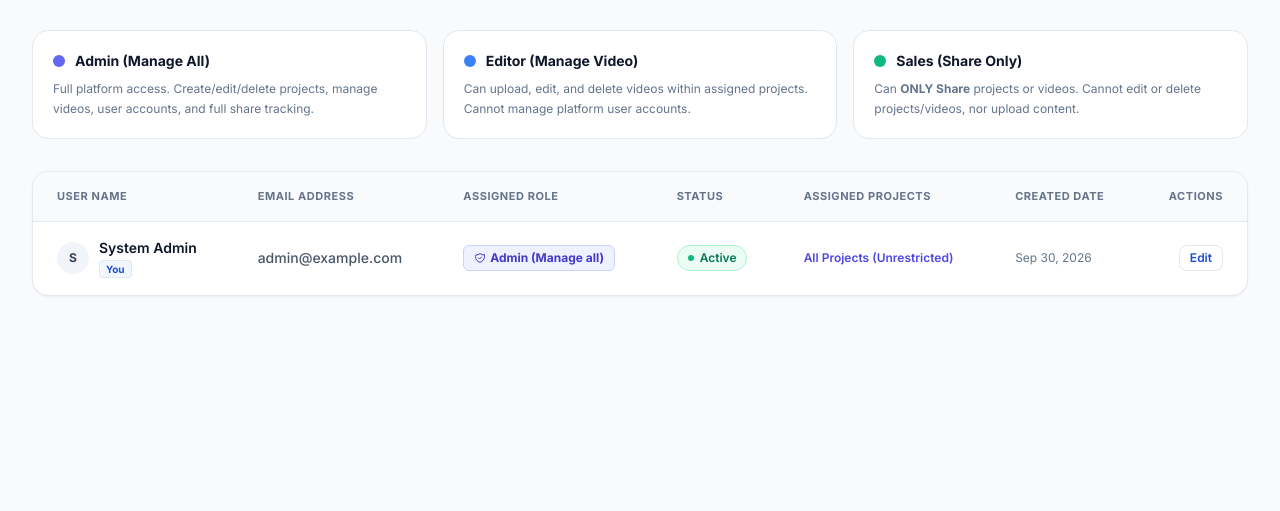
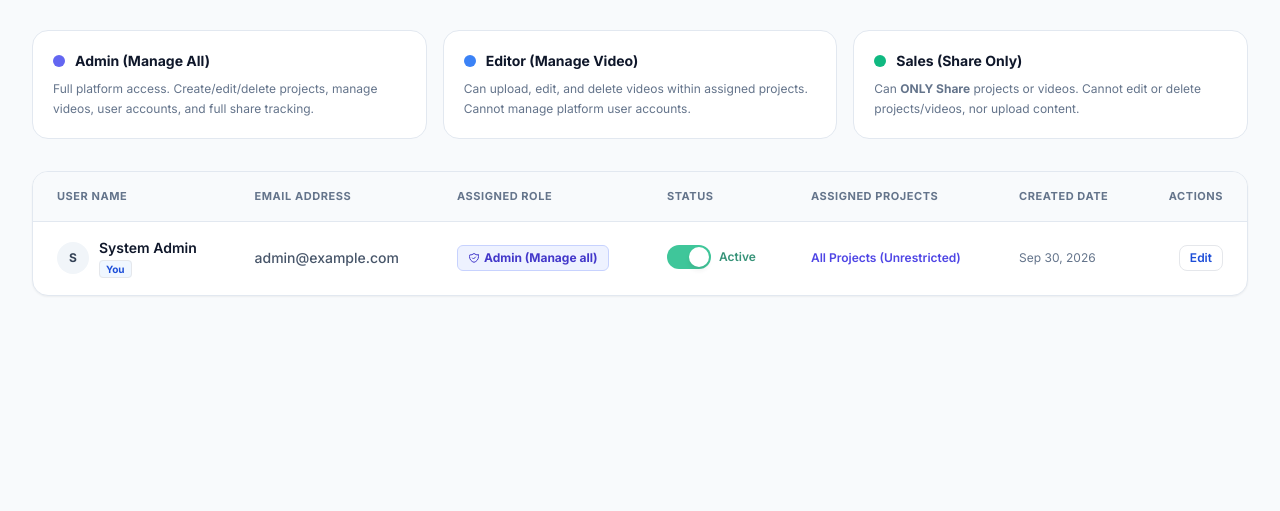
Before and after one commit to varun-eglobe/pitchvault, a PHP site: page /pitching-videos/admin/users in a window 1280 px wide. Shown: the part 159-670 px from the top of the page. Run offline with PHP 8.4, Linux system fonts and the light colour scheme; a user stored in the database is signed in; data comes from the database, SQL or seed files in the repository; data that the repository does not hold is empty; some libraries are stand-ins or nearby versions.

Commit message:
style: update user active status control to modern sliding switch toggle

```diff
--- a/admin/users.php
+++ b/admin/users.php
@@ -256,18 +256,25 @@ include __DIR__ . '/../includes/header.php';
                             </td>
                             <td class="px-6 py-4">
                                 <?php if ($admin['id'] == $_SESSION['admin_id']): ?>
-                                    <span class="inline-flex items-center px-2.5 py-1 rounded-full text-xs font-semibold bg-emerald-50 text-emerald-700 border border-emerald-200 shadow-2xs">
-                                        <span class="w-1.5 h-1.5 rounded-full bg-emerald-500 mr-1.5"></span> Active
-                                    </span>
+                                    <div class="inline-flex items-center space-x-2 opacity-80" title="You cannot deactivate your logged-in account">
+                                        <span class="relative inline-flex h-6 w-11 shrink-0 cursor-not-allowed rounded-full border-2 border-transparent bg-emerald-500 transition-colors">
+                                            <span class="pointer-events-none inline-block h-5 w-5 transform rounded-full bg-white shadow-md ring-0 translate-x-5"></span>
+                                        </span>
+                                        <span class="text-xs font-semibold text-emerald-700">Active</span>
+                                    </div>
                                 <?php else: ?>
                                     <form method="POST" action="<?= getBaseUrl() ?>/admin/users" class="inline">
                                         <input type="hidden" name="action" value="toggle_status">
                                         <input type="hidden" name="id" value="<?= $admin['id'] ?>">
                                         <button type="submit"
-                                                class="inline-flex items-center px-3 py-1 rounded-full text-xs font-semibold transition cursor-pointer <?= $isActive ? 'bg-emerald-50 text-emerald-700 border border-emerald-200/80 hover:bg-emerald-100 shadow-2xs' : 'bg-rose-50 text-rose-700 border border-rose-200/80 hover:bg-rose-100 shadow-2xs' ?>"
+                                                class="inline-flex items-center space-x-2 group focus:outline-none cursor-pointer"
                                                 title="Click to <?= $isActive ? 'deactivate' : 'activate' ?> user">
-                                            <span class="w-2 h-2 rounded-full <?= $isActive ? 'bg-emerald-500 animate-pulse' : 'bg-rose-500' ?> mr-1.5"></span>
-                                            <span><?= $isActive ? 'Active' : 'Inactive' ?></span>
+                                            <span class="relative inline-flex h-6 w-11 shrink-0 cursor-pointer rounded-full border-2 border-transparent transition-colors duration-200 ease-in-out <?= $isActive ? 'bg-emerald-500 group-hover:bg-emerald-600' : 'bg-slate-300 group-hover:bg-slate-400' ?>">
+                                                <span class="pointer-events-none inline-block h-5 w-5 transform rounded-full bg-white shadow-md ring-0 transition duration-200 ease-in-out <?= $isActive ? 'translate-x-5' : 'translate-x-0' ?>"></span>
+                                            </span>
+                                            <span class="text-xs font-semibold transition-colors <?= $isActive ? 'text-emerald-700 font-bold' : 'text-slate-500' ?>">
+                                                <?= $isActive ? 'Active' : 'Inactive' ?>
+                                            </span>
                                         </button>
                                     </form>
                                 <?php endif; ?>
```
